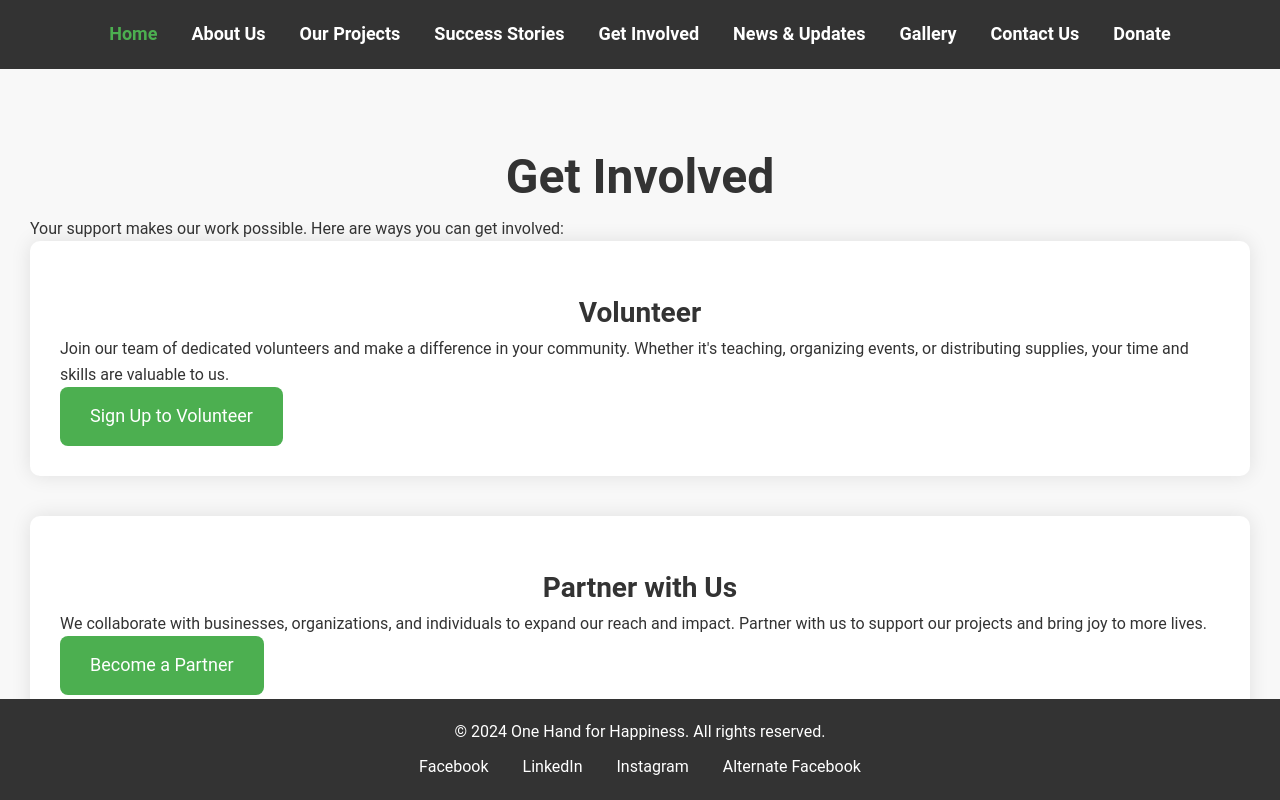
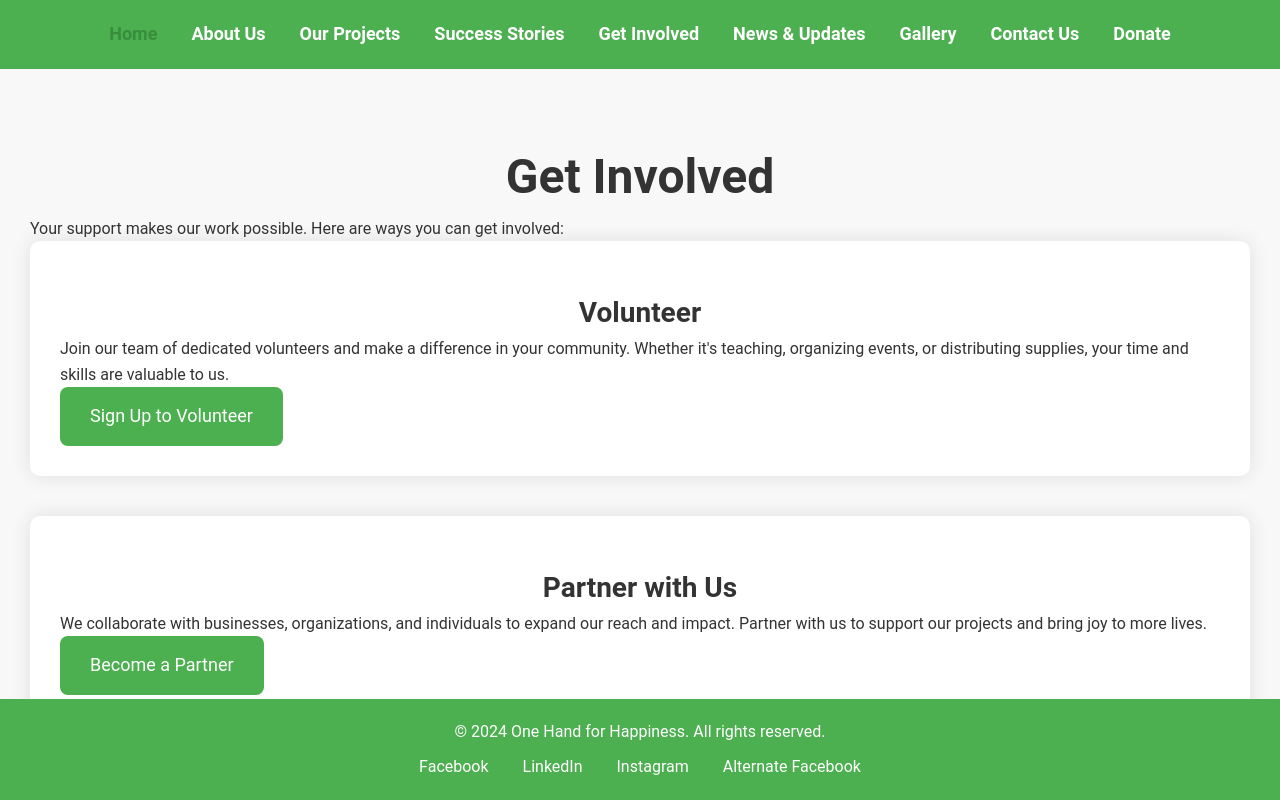
Before and after one commit to AarushAgarwal-dev/ngo, a plain HTML site: page get-involved.html in a window 1280 px wide. In both pictures the pointer is over the link "Home". Shown: the top 800 px of the page. Drawn offline with Linux system fonts and the light colour scheme.

Commit message:
Update styles.css

```diff
--- a/styles.css
+++ b/styles.css
@@ -15,7 +15,7 @@ body {
 
 /* Header styles */
 header {
-    background-color: #333;
+    background-color: #4CAF50;
     padding: 20px 0;
 }
 
@@ -41,7 +41,7 @@ nav ul li a {
 }
 
 nav ul li a:hover {
-    color: #4CAF50;
+    color: #388E3C;
 }
 
 /* Main heading styles */
@@ -91,7 +91,7 @@ section {
 
 /* Footer styles */
 footer {
-    background-color: #333;
+    background-color: #4CAF50;
     color: white;
     text-align: center;
     padding: 20px 0;
@@ -119,7 +119,7 @@ footer ul li a {
 }
 
 footer ul li a:hover {
-    color: #4CAF50;
+    color: #388E3C;
 }
 
 /* Form styles */
@@ -179,3 +179,7 @@ form button:hover {
 .btn:hover {
     background-color: #388E3C;
 }
+
+.btn:hover {
+    background-color: #388E3C;
+}
```
